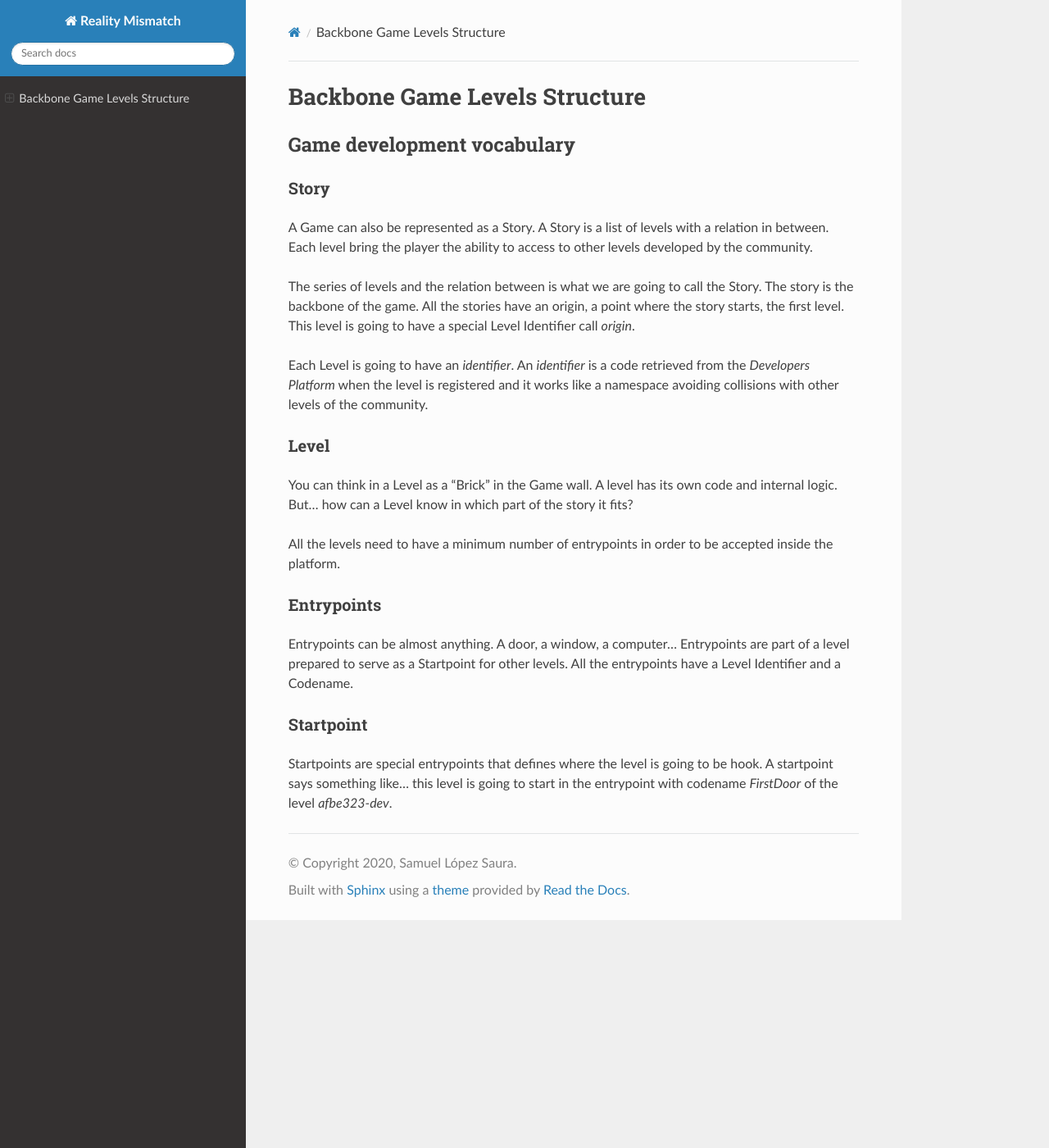
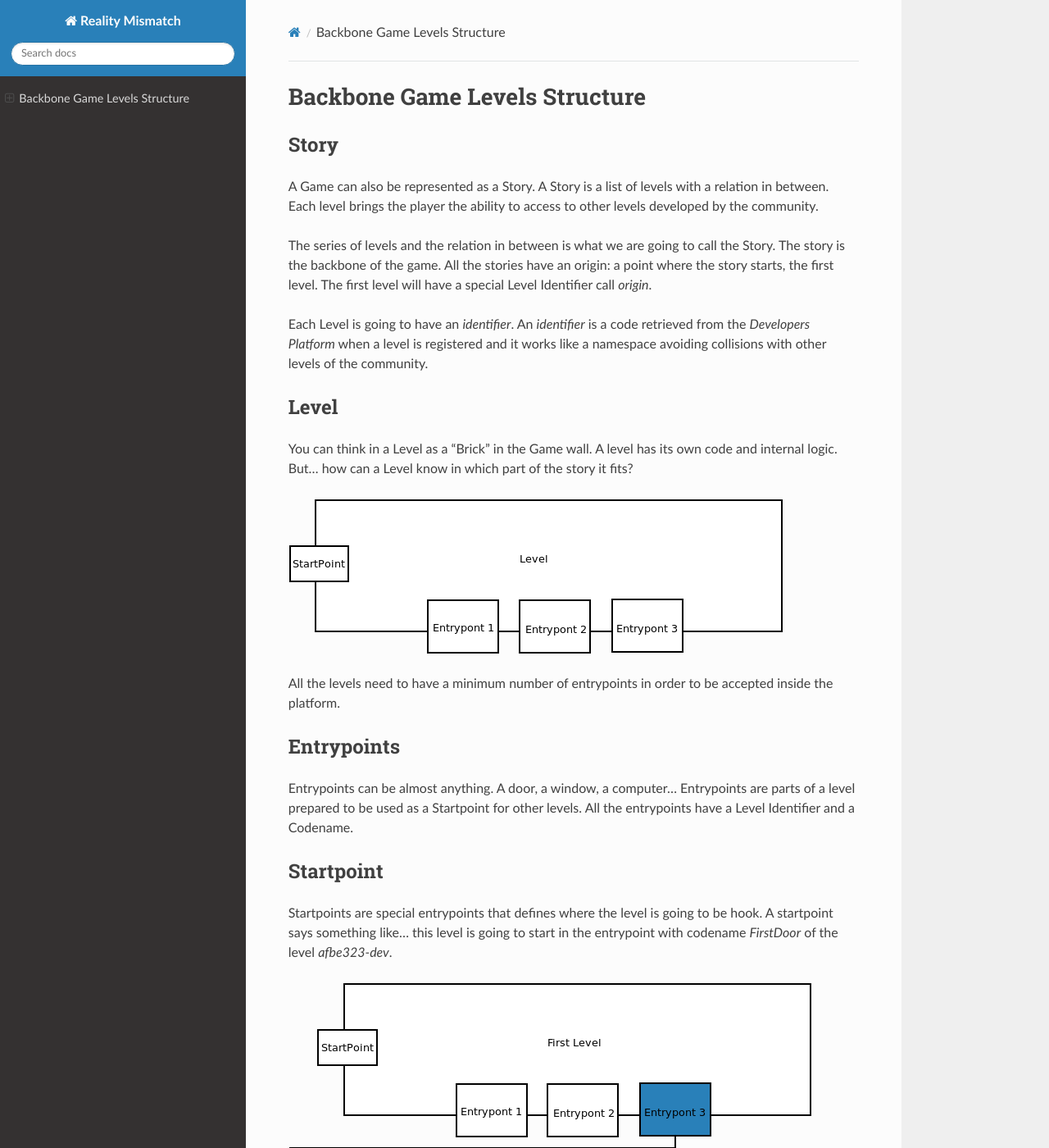
Before and after one commit to elchicodepython/RealityMismatch, a Sphinx documentation site: the page built from docs/source/level_loader.rst, in a window 1280 px wide and 1400 px high. Shown: the whole window at 82% size. Built offline with Sphinx 7.4.7 and the Read the Docs theme 2.0.0, drawn with Linux system fonts in a browser that asks for light colours; some of the changed text lies outside the part shown.

Commit message:
Add docs about how levels connects between them

```diff
--- a/docs/source/level_loader.rst
+++ b/docs/source/level_loader.rst
@@ -1,45 +1,54 @@
 Backbone Game Levels Structure
 ==============================
 
-Game development vocabulary
----------------------------
-
 Story
-~~~~~
+-----
 
 A Game can also be represented as a Story.
-A Story is a list of levels with a relation in between. Each level bring the
+A Story is a list of levels with a relation in between. Each level brings the
 player the ability to access to other levels developed by the community.
 
-The series of levels and the relation between is what we are going to call the
-Story. The story is the backbone of the game. All the stories have an origin,
-a point where the story starts, the first level. This level is going to have a
+The series of levels and the relation in between is what we are going to call the
+Story. The story is the backbone of the game. All the stories have an origin:
+a point where the story starts, the first level. The first level will have a
 special Level Identifier call `origin`.
 
 Each Level is going to have an `identifier`. An `identifier` is a code
-retrieved from the `Developers Platform` when the level is registered and it
+retrieved from the `Developers Platform` when a level is registered and it
 works like a namespace avoiding collisions with other levels of the community.
 
 Level
-~~~~~
+-----
 
 You can think in a Level as a "Brick" in the Game wall. A level has its own
 code and internal logic. But... how can a Level know in which part of the story
 it fits?
 
+.. image:: _static/images/01_level.png
+
 All the levels need to have a minimum number of entrypoints in order to be
 accepted inside the platform.
 
 Entrypoints
-~~~~~~~~~~~
+-----------
 
 Entrypoints can be almost anything. A door, a window, a computer...
-Entrypoints are part of a level prepared to serve as a Startpoint for other
+Entrypoints are parts of a level prepared to be used as a Startpoint for other
 levels. All the entrypoints have a Level Identifier and a Codename.
 
 Startpoint
-~~~~~~~~~~
-
+----------
 Startpoints are special entrypoints that defines where the level is going to be
 hook. A startpoint says something like... this level is going to start in the
 entrypoint with codename `FirstDoor` of the level `afbe323-dev`.
+
+.. image:: _static/images/02_level_connection.png
+
+Infinite level tree
+-------------------
+
+As you may know already, this allow the game to grow infinitely in a tree structure.
+
+.. image:: _static/images/03_level_tree.png
+
+So... what are you waiting to develop and hook you own level in a free entrypoint?
```
Also changed, not shown: docs/source/_static/images/01_level.png (added), docs/source/_static/images/02_level_connection.png (added), docs/source/_static/images/03_level_tree.png (added), 3 other files.
